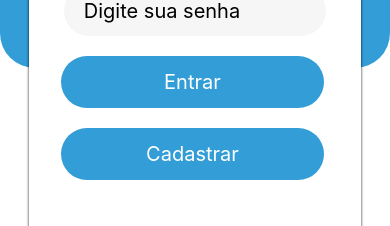
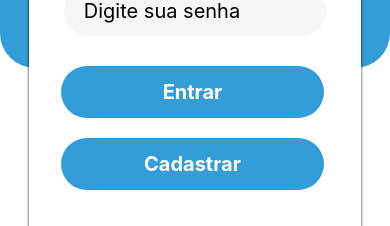
Before and after one commit to gustavocaldonho/sistema-igreja-app, a React Native app in the folder my-app/: screen / in a window 390 px wide. Shown: the part 438-664 px from the top of the page. Built offline with nearby package versions, Linux system fonts and the light colour scheme.

Commit message:
margin bottom input

```diff
--- a/my-app/src/components/FormLogin/style.js
+++ b/my-app/src/components/FormLogin/style.js
@@ -28,6 +28,7 @@ const styles = StyleSheet.create({
     paddingLeft: 20,
     marginRight: "auto",
     marginLeft: "auto",
+    marginBottom: 10,
   },
   buttonLogin: {
     width: "90%",
@@ -43,6 +44,7 @@ const styles = StyleSheet.create({
   textButtonLogin: {
     fontSize: 20,
     color: "#ffffff",
+    fontWeight: "bold",
   },
   errorMessage: {
     fontSize: 14,
```
